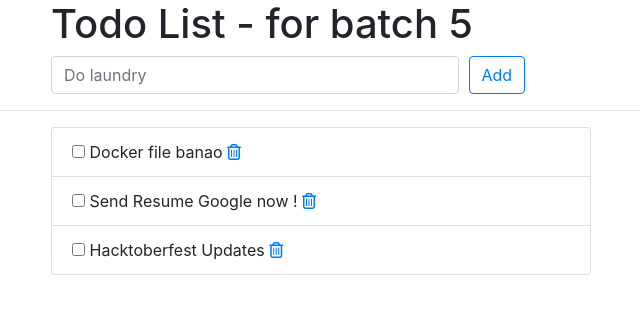
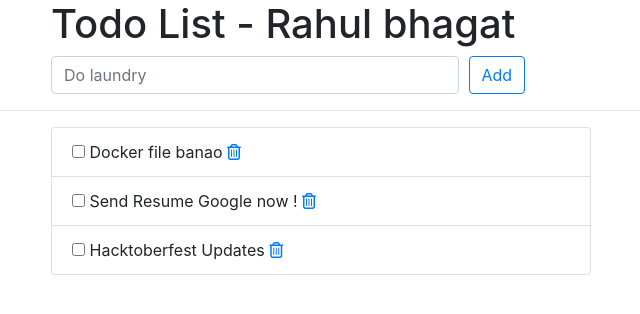
Before and after one commit to rahul528/django-todo-cicd, a Django app: page /todos/ in a window 1280 px wide. Shown: the top 314 px of the page, without its empty margins (224-864 px from the left). Run offline with Django 3.2, Linux system fonts and the light colour scheme; data comes from the database, SQL or seed files in the repository; some libraries are stand-ins or nearby versions.

Commit message:
Update title in index.html to 'Todo List - Rahul bhagat'

```diff
--- a/todos/templates/todos/index.html
+++ b/todos/templates/todos/index.html
@@ -12,7 +12,7 @@
     <div class="offset-md-2 col-lg-9">
       <div class="page-header">
         <h1>
-          Todo List - for batch 5
+          Todo List - Rahul bhagat
         </h1>
       </div>
     </div>
```
